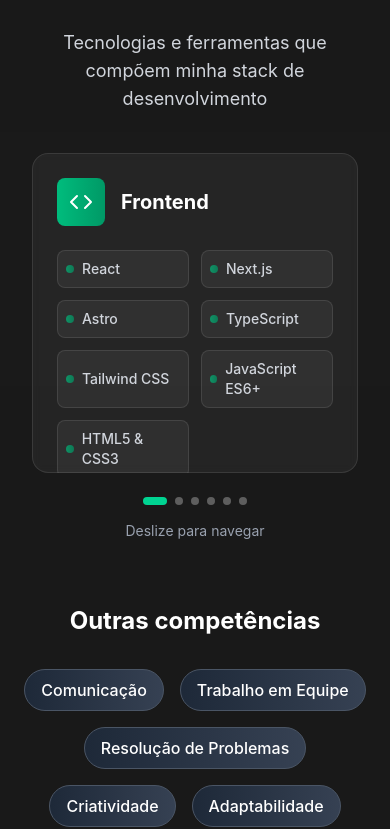
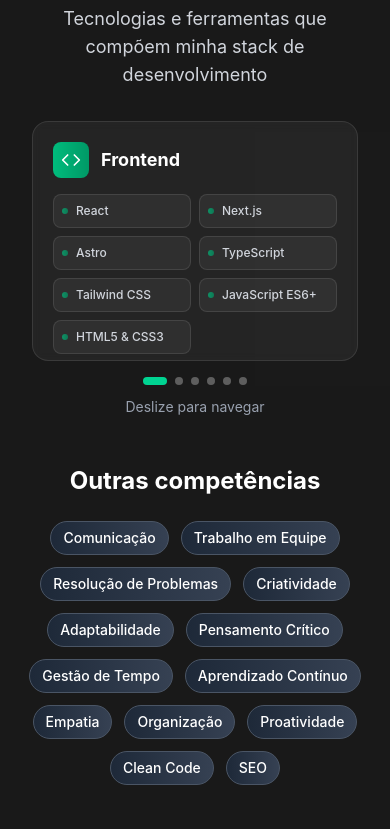
Before and after one commit to JVPrado1/portfoliodev, a React (Vite) app: page / in a window 390 px wide. Shown: the part 2155-2984 px from the top of the page. Built offline with nearby package versions, Linux system fonts and the light colour scheme.

Commit message:
style: melhoria outras competências mobile

```diff
--- a/src/components/SkillsSection.tsx
+++ b/src/components/SkillsSection.tsx
@@ -137,15 +137,15 @@
   };
 
   return (
-    <section id="habilidades" className="py-20" ref={ref}>
+    <section id="habilidades" className="py-16" ref={ref}>
       <div className="container mx-auto px-6">
         <motion.div
           initial={{ opacity: 0 }}
           animate={inView ? { opacity: 1 } : {}}
           transition={{ duration: 0.5 }}
-          className="text-center md:mb-16 mb-10"
+          className="text-center md:mb-12 mb-8"
         >
-          <h2 className="text-4xl md:text-5xl font-bold text-white mb-6">
+          <h2 className="text-4xl md:text-5xl font-bold text-white mb-4">
             Minha{" "}
             <span className="bg-gradient-to-r from-emerald-400 to-sky-400 bg-clip-text text-transparent">
               Stack
@@ -161,37 +161,37 @@
           variants={containerVariants}
           initial="hidden"
           animate={inView ? "visible" : "hidden"}
-          className="hidden md:grid grid-cols-2 lg:grid-cols-3 gap-8"
+          className="hidden md:grid grid-cols-2 lg:grid-cols-3 gap-6"
         >
           {skillCategories.map((category, _) => (
             <motion.div
               key={category.title}
               variants={itemVariants}
-              className="bg-white/5 backdrop-blur-sm rounded-2xl p-6 border border-white/10 hover:bg-white/10 transition-all duration-200 h-80 flex flex-col"
+              className="bg-white/5 backdrop-blur-sm rounded-2xl p-5 border border-white/10 hover:bg-white/10 transition-all duration-200 h-60 flex flex-col"
             >
               {/* Category Header */}
-              <div className="flex items-center mb-6">
+              <div className="flex items-center mb-4">
                 <div
-                  className={`p-3 bg-gradient-to-r ${category.color} rounded-lg mr-4`}
+                  className={`p-2 bg-gradient-to-r ${category.color} rounded-lg mr-3`}
                 >
-                  <category.icon className="text-white" size={24} />
+                  <category.icon className="text-white" size={20} />
                 </div>
-                <h3 className="text-xl font-bold text-white">
+                <h3 className="text-lg font-bold text-white">
                   {category.title}
                 </h3>
               </div>
 
               {/* Skills Grid */}
-              <div className="grid grid-cols-2 gap-3 flex-1 content-start">
+              <div className="grid grid-cols-2 gap-2 flex-1 content-start">
                 {category.skills.map((skill, _) => (
                   <div
                     key={skill}
                     className="flex items-center p-2 bg-white/5 rounded-lg border border-white/10 hover:border-emerald-500/30 hover:bg-white/10 transition-all duration-200 group"
                   >
                     <div
-                      className={`w-2 h-2 rounded-full bg-gradient-to-r ${category.color} mr-2 opacity-70 group-hover:opacity-100 transition-opacity duration-200`}
+                      className={`w-1.5 h-1.5 rounded-full bg-gradient-to-r ${category.color} mr-2 opacity-70 group-hover:opacity-100 transition-opacity duration-200`}
                     ></div>
-                    <span className="text-gray-300 font-medium group-hover:text-white transition-colors duration-200 text-sm">
+                    <span className="text-gray-300 font-medium group-hover:text-white transition-colors duration-200 text-xs">
                       {skill}
                     </span>
                   </div>
@@ -221,30 +221,30 @@
                     key={category.title}
                     className="w-full flex-shrink-0 px-2"
                   >
-                    <div className="bg-white/5 backdrop-blur-sm rounded-2xl p-6 border border-white/10 h-80 flex flex-col">
+                    <div className="bg-white/5 backdrop-blur-sm rounded-2xl p-5 border border-white/10 h-60 flex flex-col">
                       {/* Category Header */}
-                      <div className="flex items-center mb-6">
+                      <div className="flex items-center mb-4">
                         <div
-                          className={`p-3 bg-gradient-to-r ${category.color} rounded-lg mr-4`}
+                          className={`p-2 bg-gradient-to-r ${category.color} rounded-lg mr-3`}
                         >
-                          <category.icon className="text-white" size={24} />
+                          <category.icon className="text-white" size={20} />
                         </div>
-                        <h3 className="text-xl font-bold text-white">
+                        <h3 className="text-lg font-bold text-white">
                           {category.title}
                         </h3>
                       </div>
 
                       {/* Skills Grid */}
-                      <div className="grid grid-cols-2 gap-3 flex-1 content-start">
+                      <div className="grid grid-cols-2 gap-2 flex-1 content-start">
                         {category.skills.map((skill, _) => (
                           <div
                             key={skill}
                             className="flex items-center p-2 bg-white/5 rounded-lg border border-white/10"
                           >
                             <div
-                              className={`w-2 h-2 rounded-full bg-gradient-to-r ${category.color} mr-2 opacity-70`}
+                              className={`w-1.5 h-1.5 rounded-full bg-gradient-to-r ${category.color} mr-2 opacity-70`}
                             ></div>
-                            <span className="text-gray-300 font-medium text-sm">
+                            <span className="text-gray-300 font-medium text-xs">
                               {skill}
                             </span>
                           </div>
@@ -258,7 +258,7 @@
           </div>
 
           {/* Dots Indicator */}
-          <div className="flex justify-center mt-6 space-x-2">
+          <div className="flex justify-center mt-4 space-x-2">
             {skillCategories.map((_, index) => (
               <button
                 key={index}
@@ -273,7 +273,7 @@
           </div>
 
           {/* Swipe Instruction */}
-          <p className="text-center text-gray-400 text-sm mt-4">
+          <p className="text-center text-gray-400 text-sm mt-3">
             Deslize para navegar
           </p>
         </div>
@@ -283,12 +283,12 @@
           initial={{ opacity: 0 }}
           animate={inView ? { opacity: 1 } : {}}
           transition={{ duration: 0.5, delay: 0.2 }}
-          className="mt-16"
+          className="mt-12"
         >
-          <h3 className="text-2xl font-bold text-white mb-8 text-center">
+          <h3 className="text-2xl font-bold text-white mb-6 text-center">
             Outras competências
           </h3>
-          <div className="flex flex-wrap justify-center gap-4">
+          <div className="flex flex-wrap justify-center gap-3">
             {[
               "Comunicação",
               "Trabalho em Equipe",
@@ -306,7 +306,7 @@
             ].map((skill, _) => (
               <div
                 key={skill}
-                className="px-4 py-2 bg-gradient-to-r from-gray-800 to-gray-700 border border-gray-600 rounded-full text-white font-medium hover:border-emerald-500 hover:bg-gradient-to-r hover:from-emerald-600/20 hover:to-sky-600/20 transition-all duration-200"
+                className="px-3 py-1.5 bg-gradient-to-r from-gray-800 to-gray-700 border border-gray-600 rounded-full text-white font-medium hover:border-emerald-500 hover:bg-gradient-to-r hover:from-emerald-600/20 hover:to-sky-600/20 transition-all duration-200 text-sm"
               >
                 {skill}
               </div>
```
